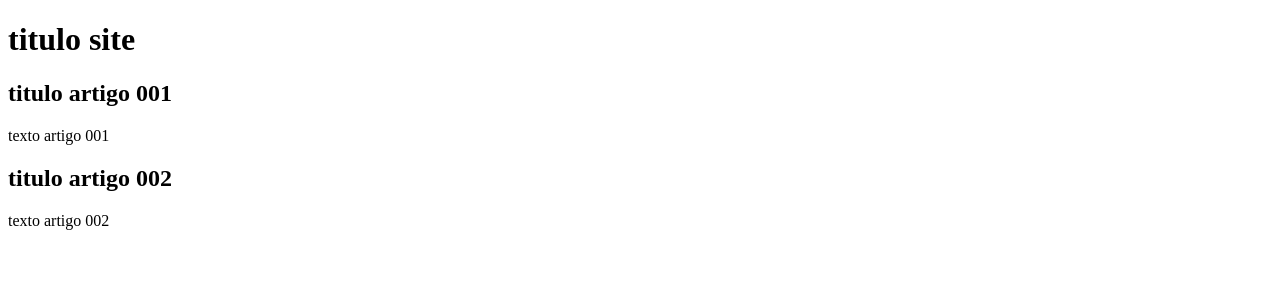
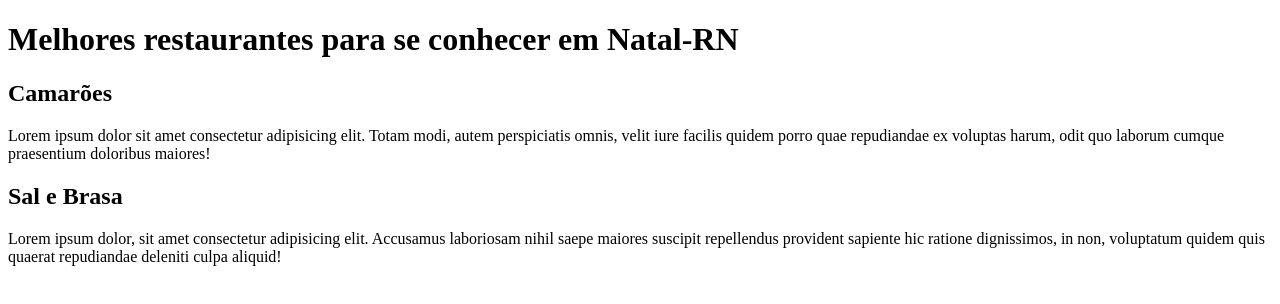
Before and after one commit to JuCabralDev/Projeto-Site, a plain HTML site: page index.html in a window 1280 px wide. Drawn offline with Linux system fonts and the light colour scheme.

Commit message:
add conteúdo

```diff
--- a/index.html
+++ b/index.html
@@ -8,15 +8,15 @@
 <body>
     <main>
         <header>
-            <h1>titulo site</h1>
+            <h1>Melhores restaurantes para se conhecer em Natal-RN</h1>
         </header>
         <article>
-            <h2>titulo artigo 001</h2>
-            <p>texto artigo 001</p>
+            <h2>Camarões</h2>
+            <p>Lorem ipsum dolor sit amet consectetur adipisicing elit. Totam modi, autem perspiciatis omnis, velit iure facilis quidem porro quae repudiandae ex voluptas harum, odit quo laborum cumque praesentium doloribus maiores!</p>
         </article>
         <article>
-            <h2>titulo artigo 002</h2>
-            <p>texto artigo 002</p>
+            <h2>Sal e Brasa</h2>
+            <p>Lorem ipsum dolor, sit amet consectetur adipisicing elit. Accusamus laboriosam nihil saepe maiores suscipit repellendus provident sapiente hic ratione dignissimos, in non, voluptatum quidem quis quaerat repudiandae deleniti culpa aliquid!</p>
         </article>
     </main>
 </body>
```
